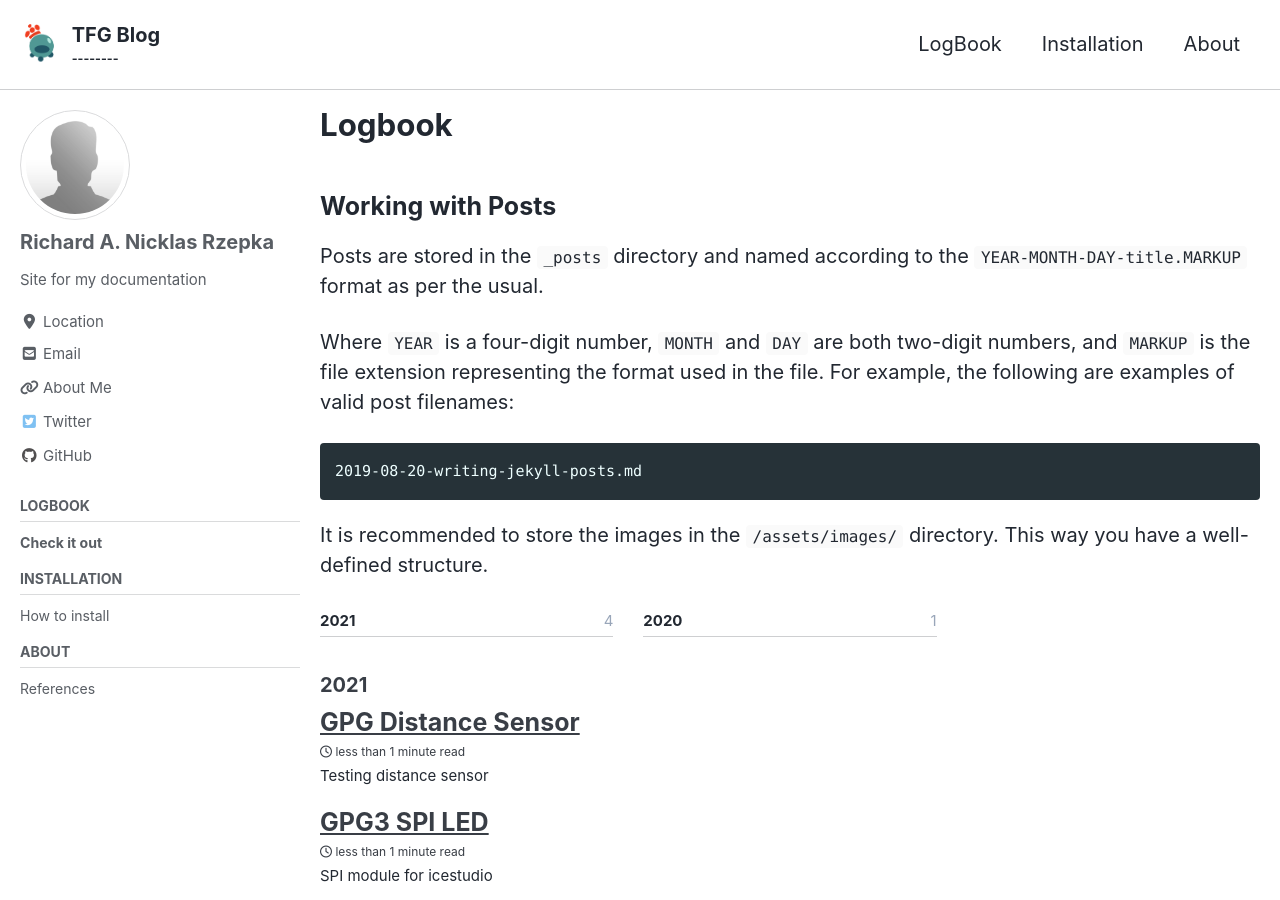
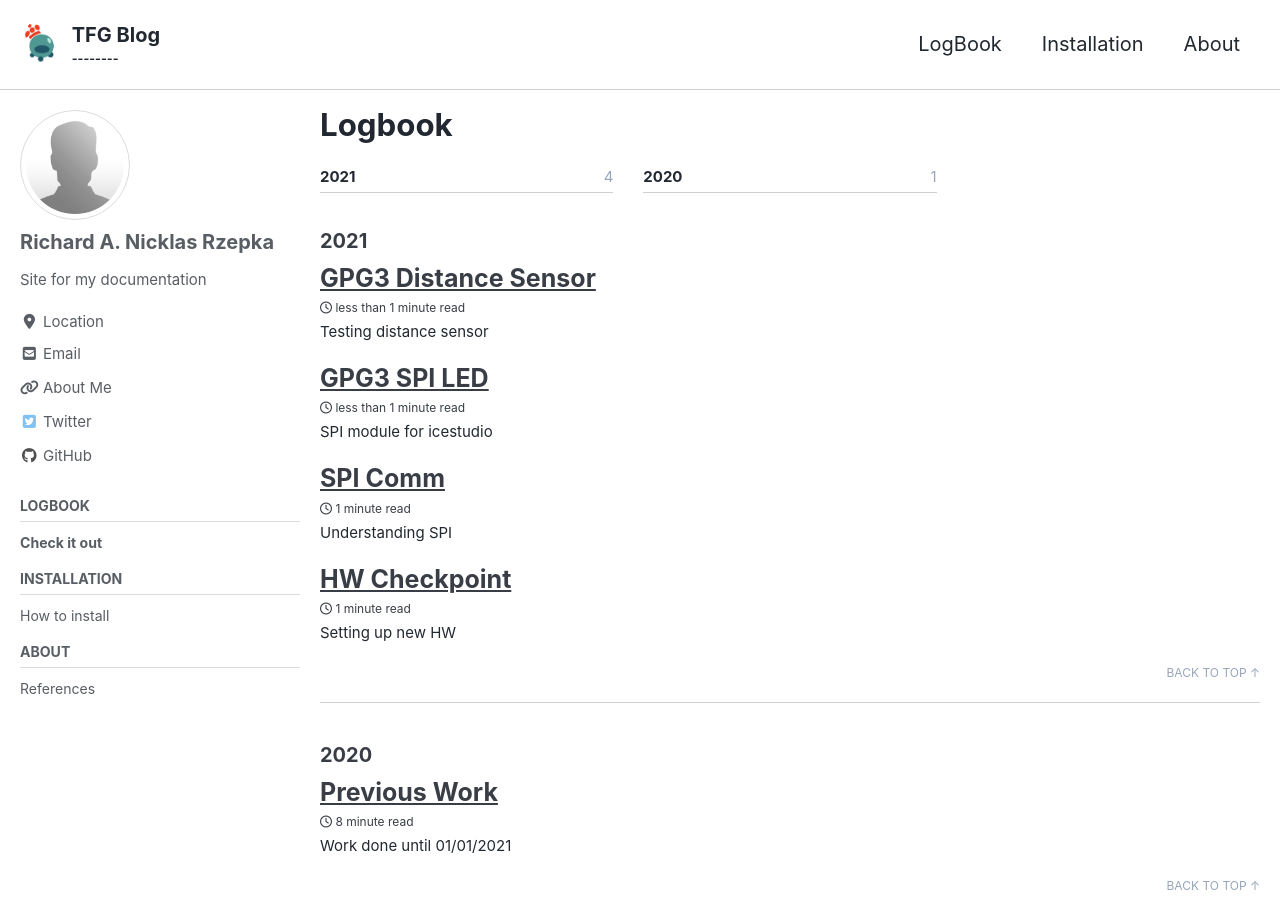
Before and after one commit to RoboticsURJC-students/2017-tfg-richard-nicklas, a Jekyll site: the page built from docs/_pages/logbook.md, in a window 1280 px wide and 900 px high. Built offline with Jekyll 4.4.1, drawn with Linux system fonts in a browser that asks for light colours; cached includes are drawn as plain includes; nearby versions of some CDN libraries.

Commit message:
Blog update

````diff
--- a/docs/_pages/logbook.md
+++ b/docs/_pages/logbook.md
@@ -10,16 +10,3 @@ classes: wide
 sidebar:
   nav: "docs"
 ---
-
-## Working with Posts
-
-Posts are stored in the `_posts` directory and named according to the `YEAR-MONTH-DAY-title.MARKUP` format as per the usual.
-
-Where `YEAR` is a four-digit number, `MONTH` and `DAY` are both two-digit numbers, and `MARKUP` is the file extension representing the format used in the file. For example, the following are examples of valid post filenames:
-
-
-```bash
-2019-08-20-writing-jekyll-posts.md
-```
-
-It is recommended to store the images in the `/assets/images/` directory. This way you have a well-defined structure.
````
Also changed, not shown: docs/_pages/home.md (+2 -8 lines), docs/_posts/2021-03-01- GPG3 SPI LED.md (added, +39 -0 lines), docs/_posts/2021-03-01- SPI GPG LED.md (deleted, +0 -39 lines), docs/_posts/2021-03-14- GPG3 Distance Sensor.md (renamed from docs/_posts/2021-03-14-GPG Distance Sensor.md, +5 -5 lines).
